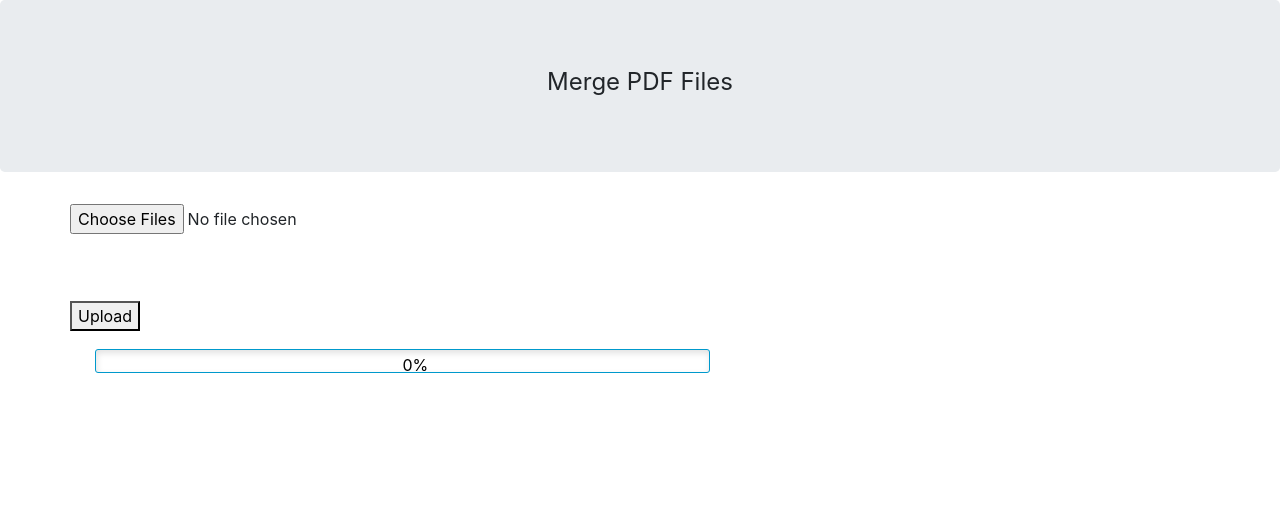
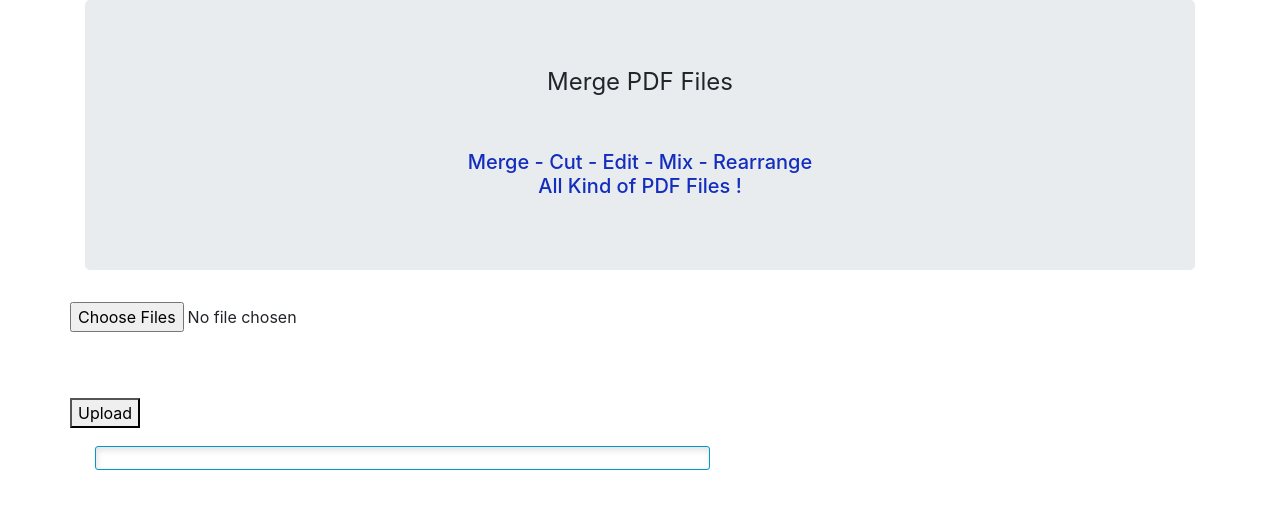
Before and after one commit to rrajp/pdf-merge, a Flask app: page / in a window 1280 px wide. Shown: the top 509 px of the page. Run offline with Flask 2, Linux system fonts and the light colour scheme; some libraries are stand-ins or nearby versions.

Commit message:
temp Placeholder

```diff
--- /dev/null
+++ b/static/download/temp_placeholder.txt
@@ -0,0 +1 @@
+This is a temporary file to keep this folder alive.
--- a/templates/pdf.html
+++ b/templates/pdf.html
@@ -15,10 +15,12 @@
 
 </head>
 <body>
-<div class="jumbotron text-center">
+
+<div class="container text-center" style="min-height: 250px;">
+    <div class="jumbotron text-center">
     <legend>Merge PDF Files</legend>
+    <h5 style="color: #132dbd; padding-top: 4%">Merge - Cut - Edit - Mix - Rearrange <br />All Kind of PDF Files !</h5>
 </div>
-<div class="container text-center" style="min-height: 250px;">
     <div class="row">
 
 
@@ -39,7 +41,7 @@
             </div>
             <div id="progress-wrp">
                 <div class="progress-bar"></div>
-                <div class="status">0%</div>
+                <div class="status"></div>
             </div>
             <div class="row">
                 <h5 style="text-align: left;padding-top: 5%" id="info"  ></h5>
@@ -180,8 +182,8 @@
                     console.log("here again "+response);
                     if (response.includes("result")) {
 
-                        var msg = document.getElementById("msg")
-                        msg.textContent = "Downloading merged file ... "
+                        var msg = document.getElementById("msg");
+                        msg.textContent = "Downloading merged file ... ";
                         download(response);
                         $.ajax({
             url: '/del/'+response,
```
